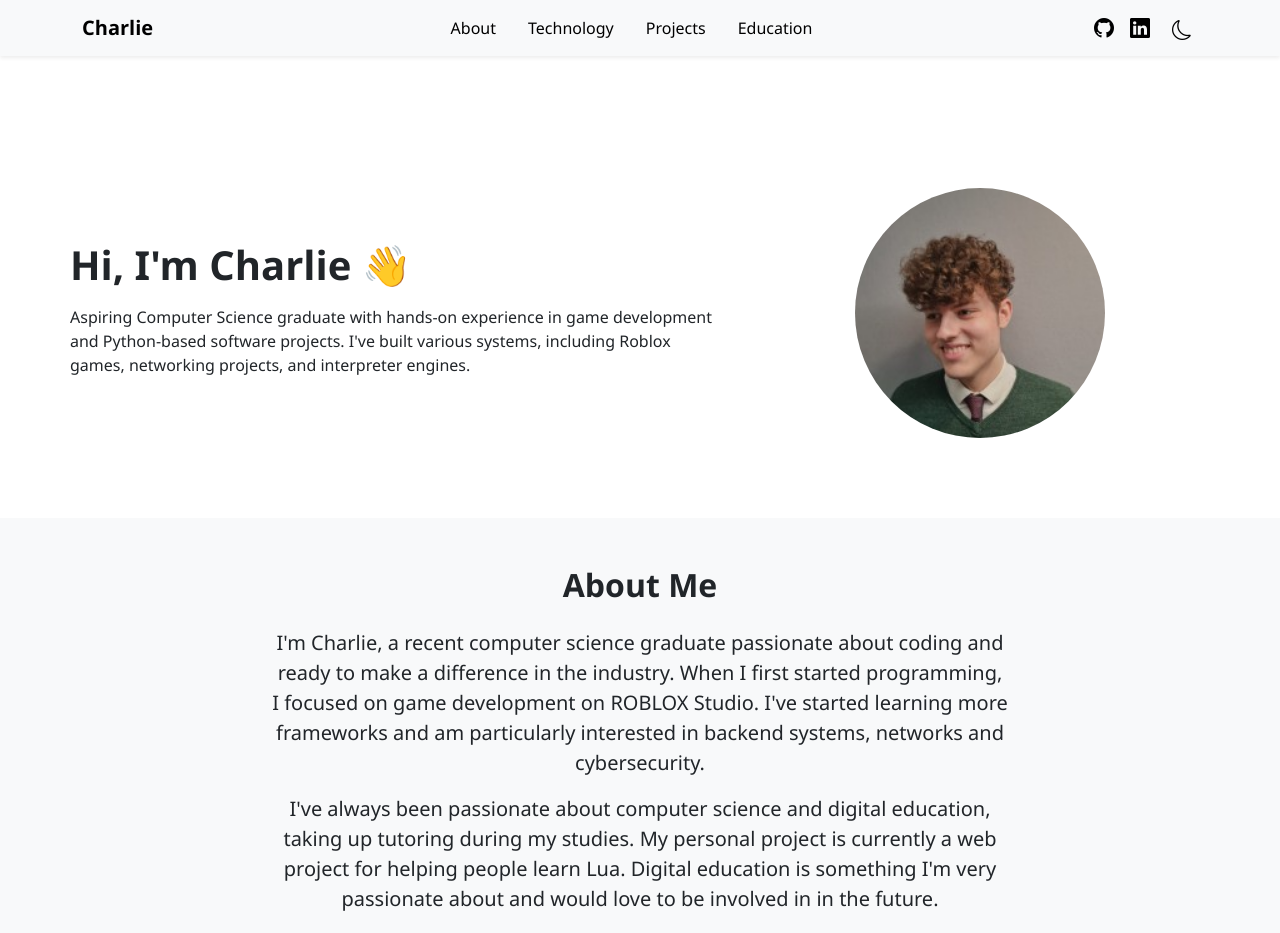
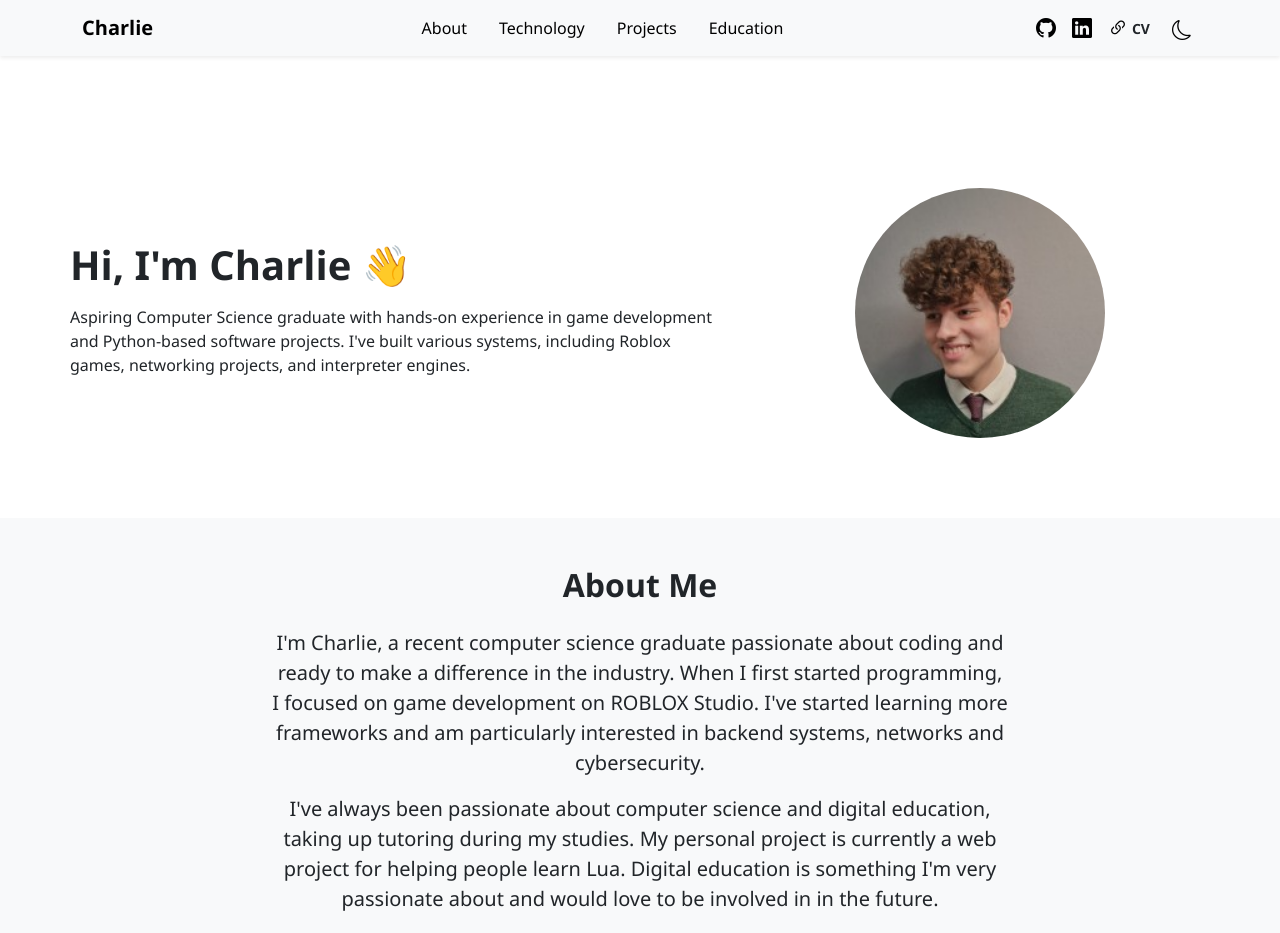
Before and after one commit to CharlieHall555/CVWebsite, a plain HTML site: page index.html in a window 1280 px wide. Shown: the top 933 px of the page. Drawn offline with nearby package versions, Linux system fonts and the light colour scheme.

Commit message:
update index

```diff
--- a/index.html
+++ b/index.html
@@ -207,6 +207,11 @@
         <a href="https://github.com/CharlieHall555" target="_blank"><i class="bi bi-github fs-5"></i></a>
         <a href="https://www.linkedin.com/in/charlie-hall-61216728b/" target="_blank" class="ms-3"><i
             class="bi bi-linkedin fs-5"></i></a>
+        <a href="cv/charlie-cv.pdf" target="_blank"
+          class="ms-3 d-flex align-items-center text-reset text-decoration-none">
+          <i class="bi bi-link-45deg fs-5 me-1"></i>
+          <span class="fw-semibold small">CV</span>
+        </a>
         <button id="modeToggle" class="toggle-btn ms-3"><i class="bi bi-moon fs-5" id="modeIcon"></i></button>
       </div>
     </div>
```
